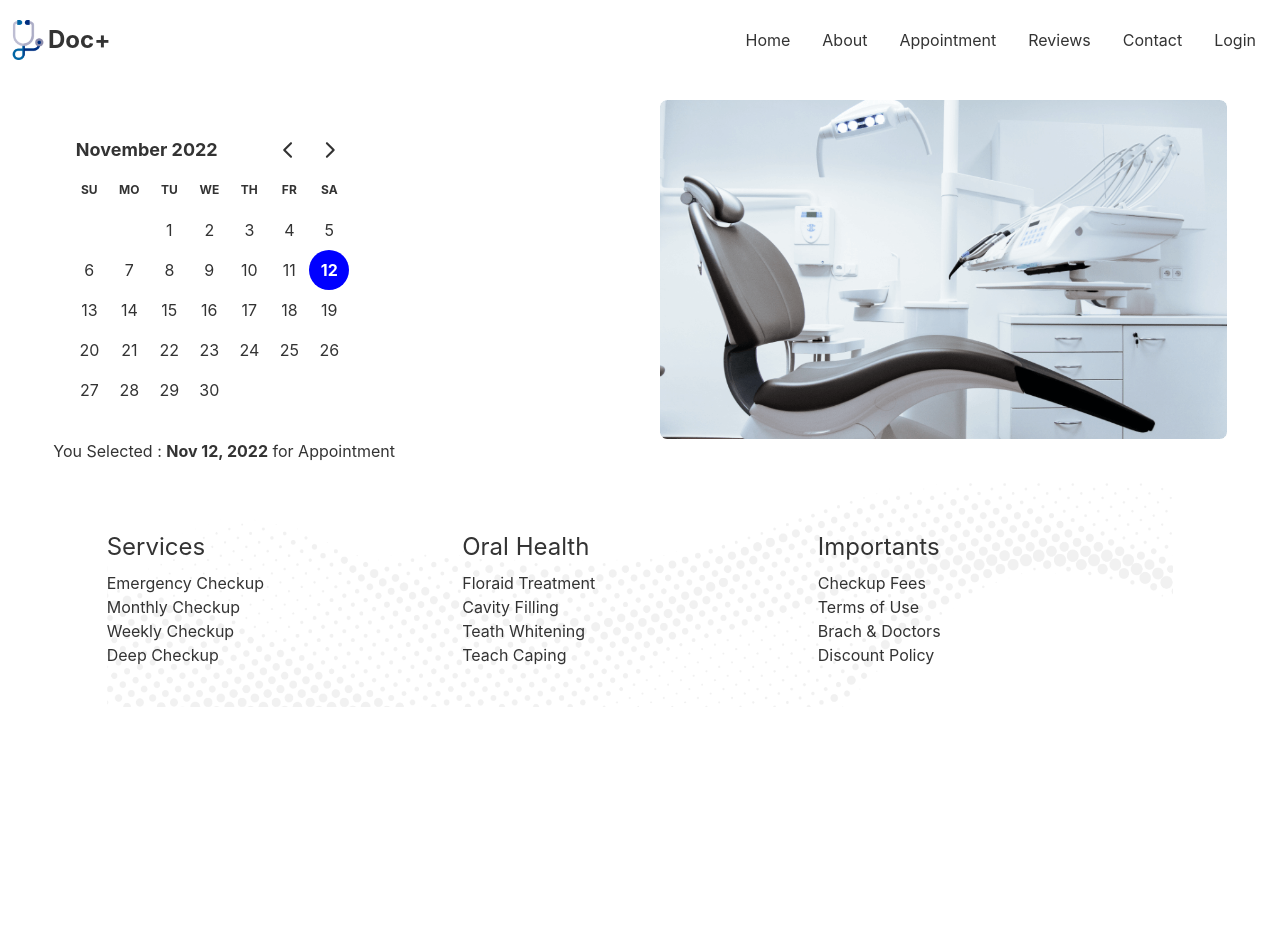
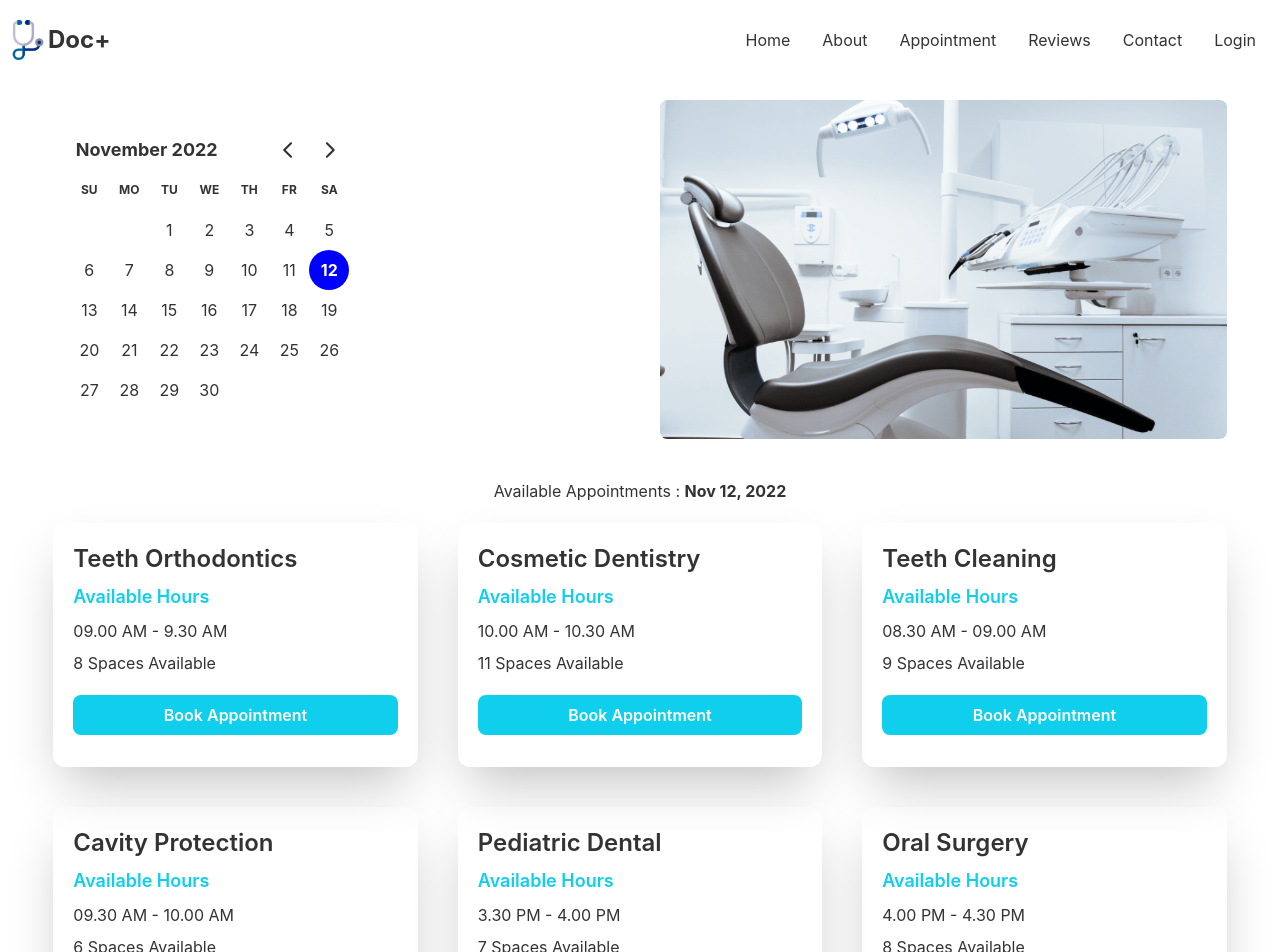
Before and after one commit to saadhossain/docplus, a React (Create React App) app: page /appointment in a window 1280 px wide. Shown: the top 952 px of the page. Before the commit the page ends 800 px from the top, so only its background shows below. Built offline with nearby package versions, Linux system fonts and the light colour scheme.

Commit message:
Booking modal added

```diff
--- /dev/null
+++ b/public/appointment.json
@@ -0,0 +1,87 @@
+[
+    {
+      "_id": 1,
+      "name": "Teeth Orthodontics",
+      "slots": [
+        "09.00 AM - 9.30 AM",
+        "09.30 AM - 10.00 AM",
+        "10.00 AM - 10.30 AM",
+        "10.30 AM - 11.00 AM",
+        "11.00 AM - 11.30 AM",
+        "3.30 PM - 4.00 PM",
+        "4.00 PM - 4.30 PM",
+        "4.30 PM - 5.00 PM"
+      ]
+    },
+    {
+      "_id": 2,
+      "name": "Cosmetic Dentistry",
+      "slots": [
+        "10.00 AM - 10.30 AM",
+        "10.30 AM - 11.00 AM",
+        "11.00 AM - 11.30 AM",
+        "11.30 AM - 12.00 AM",
+        "1.00 PM - 1.30 PM",
+        "1.30 PM - 2.00 PM",
+        "2.00 PM - 2.30 PM",
+        "2.30 PM - 3.00 PM",
+        "3.00 PM - 3.30 PM",
+        "3.30 PM - 4.00 PM",
+        "4.00 PM - 4.30 PM"
+      ]
+    },
+    {
+      "_id": 3,
+      "name": "Teeth Cleaning",
+      "slots": [
+        "08.30 AM - 09.00 AM",
+        "09.00 AM - 9.30 AM",
+        "09.30 AM - 10.00 AM",
+        "10.00 AM - 10.30 AM",
+        "10.30 AM - 11.00 AM",
+        "11.00 AM - 11.30 AM",
+        "11.30 AM - 12.00 AM",
+        "4.00 PM - 4.30 PM",
+        "4.30 PM - 5.00 PM"
+      ]
+    },
+    {
+      "_id": 4,
+      "name": "Cavity Protection",
+      "slots": [
+        "09.30 AM - 10.00 AM",
+        "10.00 AM - 10.30 AM",
+        "3.00 PM - 3.30 PM",
+        "3.30 PM - 4.00 PM",
+        "4.00 PM - 4.30 PM",
+        "4.30 PM - 5.00 PM"
+      ]
+    },
+    {
+      "_id": 5,
+      "name": "Pediatric Dental",
+      "slots": [
+        "3.30 PM - 4.00 PM",
+        "09.30 AM - 10.00 AM",
+        "10.00 AM - 10.30 AM",
+        "10.30 AM - 11.00 AM",
+        "3.00 PM - 3.30 PM",
+        "4.00 PM - 4.30 PM",
+        "4.30 PM - 5.00 PM"
+      ]
+    },
+    {
+      "_id": 6,
+      "name": "Oral Surgery",
+      "slots": [
+        "4.00 PM - 4.30 PM",
+        "08.00 AM - 08.30 AM",
+        "08.30 AM - 09.00 AM",
+        "10.00 AM - 10.30 AM",
+        "2.30 PM - 3.00 PM",
+        "3.00 PM - 3.30 PM",
+        "3.30 PM - 4.00 PM",
+        "4.30 PM - 5.00 PM"
+      ]
+    }
+  ]
--- a/src/Components/Pages/Appointment/AppointCalender/AppointCalender.js
+++ b/src/Components/Pages/Appointment/AppointCalender/AppointCalender.js
@@ -1,9 +1,6 @@
-import { format } from 'date-fns';
-import React, { useState } from 'react';
 import { DayPicker } from 'react-day-picker';
 import chair from '../../../../assests/img/chair.png';
-const AppointCalender = () => {
-    const [selectedDate, setSelectedDate] = useState(new Date())
+const AppointCalender = ({selectedDate, setSelectedDate}) => {
     return (
         <div className='w-11/12 mx-auto py-5'>
             <div className='flex flex-col-reverse lg:flex-row justify-center items-center gap-10'>
@@ -18,7 +15,6 @@ const AppointCalender = () => {
                     <img src={chair} alt='Hospital Chair' />
                 </div>
             </div>
-            <p>You Selected : <span className='font-bold'>{format(selectedDate, 'PP')}</span> for Appointment</p>
         </div>
     );
 };
--- a/src/Components/Pages/Appointment/Appointment.js
+++ b/src/Components/Pages/Appointment/Appointment.js
@@ -1,10 +1,18 @@
-import React from 'react';
+import React, { useState } from 'react';
 import AppointCalender from './AppointCalender/AppointCalender';
+import AvailableAppointments from './AvailableAppointments/AvailableAppointments';
 
 const Appointment = () => {
+    const [selectedDate, setSelectedDate] = useState(new Date())
     return (
         <div>
-            <AppointCalender></AppointCalender>
+            <AppointCalender
+                selectedDate={selectedDate}
+                setSelectedDate={setSelectedDate}
+            ></AppointCalender>
+            <AvailableAppointments
+                selectedDate={selectedDate}
+            ></AvailableAppointments>
         </div>
     );
 };
--- /dev/null
+++ b/src/Components/Pages/Appointment/AvailableAppointments/AvailableAppointments.js
@@ -0,0 +1,31 @@
+import { format } from 'date-fns';
+import React, { useEffect, useState } from 'react';
+import DisplayAppointsOptions from './DisplayAppointsOptions';
+
+const AvailableAppointments = ({ selectedDate }) => {
+    const [appointmentOptions, setAppointmentOptions] = useState([])
+    useEffect(() => {
+        fetch('appointment.json')
+            .then(res => res.json())
+            .then(data => setAppointmentOptions(data))
+    }, []);
+    const [bookingDetail, setBookingDetails] = useState()
+    return (
+        <div className='w-11/12 mx-auto my-5'>
+            <h1 className='text-center'>Available Appointments : <span className='font-bold'> {format(selectedDate, 'PP')}</span> </h1>
+            <div className='grid grid-cols-1 lg:grid-cols-3 gap-10 my-5'>
+                {
+                    appointmentOptions.map(appointmentOption => <DisplayAppointsOptions
+                        key={appointmentOption._id}
+                        appointmentOption={appointmentOption}
+                        setBookingDetails={setBookingDetails}
+                        bookingDetail={bookingDetail}
+                        selectedDate={selectedDate}
+                    ></DisplayAppointsOptions>)
+                }
+            </div>
+        </div>
+    );
+};
+
+export default AvailableAppointments;
--- /dev/null
+++ b/src/Components/Pages/Appointment/AvailableAppointments/DisplayAppointsOptions.js
@@ -0,0 +1,40 @@
+import { format } from 'date-fns';
+import React from 'react';
+
+const DisplayAppointsOptions = ({ appointmentOption, setBookingDetails, bookingDetail, selectedDate }) => {
+    const { name, slots } = appointmentOption;
+    return (
+        <div className='p-5 shadow-2xl rounded-xl flex flex-col gap-2'>
+            <h2 className='text-2xl font-semibold'>{name}</h2>
+            <h2 className='text-lg font-semibold text-primary'>Available Hours</h2>
+            <p>{slots.length > 0 ? slots[0] : 'Try Another Day'}</p>
+            <p>{slots.length} {slots.length > 1 ? 'Spaces' : 'Space'} Available</p>
+
+            <label htmlFor='booking-modal' className='bg-primary py-2 px-3 rounded-lg text-white font-semibold my-3 text-center cursor-pointer' onClick={() => setBookingDetails(name)}>Book Appointment</label>
+
+            {/* Put this part before </body> tag */}
+            <input type="checkbox" id="booking-modal" className="modal-toggle" />
+            <div className="modal">
+                <div className="modal-box relative w-auto">
+                    <label htmlFor="booking-modal" className="btn btn-sm btn-circle absolute right-2 top-2">✕</label>
+                    <h3 className="text-lg font-bold my-3">{bookingDetail}</h3>
+                    <form className='flex flex-col gap-5'>
+                        <input type="text" placeholder={format(selectedDate, 'PP')} className="input input-bordered w-full max-w-xs text-gray-900 font-bold" disabled />
+                        <label htmlFor="options">Select Schedule</label>
+                        <select name="options" id="options" className="select select-bordered w-full max-w-xs">
+                            {
+                                slots.map(slot => <option value="slot">{slot}</option>)
+                            }
+                        </select>
+                        <input type="text" placeholder="Full Name" className="input input-bordered w-full max-w-xs" />
+                        <input type="email" placeholder="Email Address" className="input input-bordered w-full max-w-xs" />
+                        <input type="tel" placeholder="Phone Number" className="input input-bordered w-full max-w-xs" />
+                        <button className='text-white bg-primary font-semibold rounded-lg py-2 px-3 text-center w-full max-w-xs my-5'>Confirm Booking</button>
+                    </form>
+                </div>
+            </div>
+        </div>
+    );
+};
+
+export default DisplayAppointsOptions;
```
